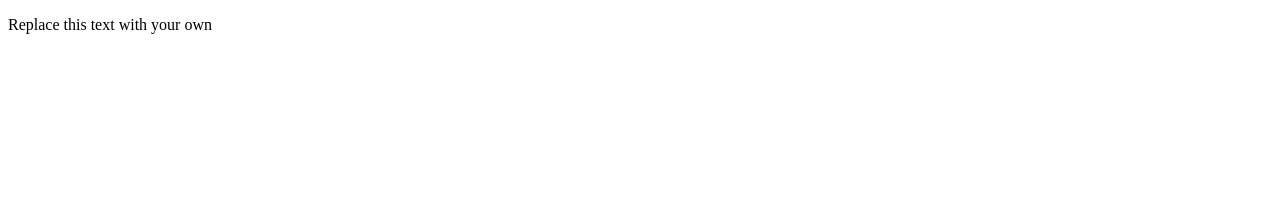
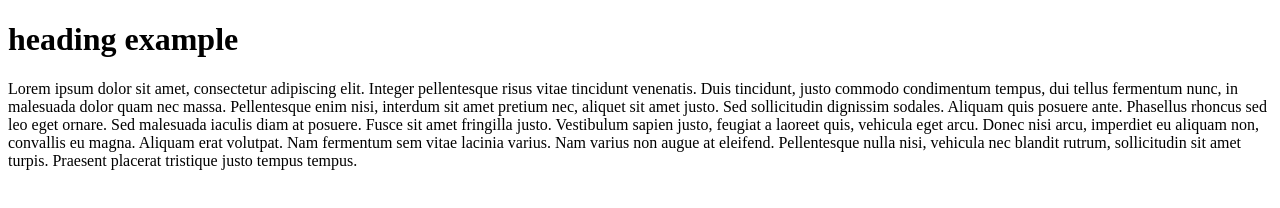
Before and after one commit to travisgeorge/wsd, a plain HTML site: page index.html in a window 1280 px wide. Drawn offline with Linux system fonts and the light colour scheme.

Commit message:
Added heading and paragraph.

```diff
--- a/index.html
+++ b/index.html
@@ -5,6 +5,7 @@
 		<title>Example Title</title>
 	</head>
 	<body>
-		<p>Replace this text with your own</p>
+		<h1>heading example</h1>
+		<p>Lorem ipsum dolor sit amet, consectetur adipiscing elit. Integer pellentesque risus vitae tincidunt venenatis. Duis tincidunt, justo commodo condimentum tempus, dui tellus fermentum nunc, in malesuada dolor quam nec massa. Pellentesque enim nisi, interdum sit amet pretium nec, aliquet sit amet justo. Sed sollicitudin dignissim sodales. Aliquam quis posuere ante. Phasellus rhoncus sed leo eget ornare. Sed malesuada iaculis diam at posuere. Fusce sit amet fringilla justo. Vestibulum sapien justo, feugiat a laoreet quis, vehicula eget arcu. Donec nisi arcu, imperdiet eu aliquam non, convallis eu magna. Aliquam erat volutpat. Nam fermentum sem vitae lacinia varius. Nam varius non augue at eleifend. Pellentesque nulla nisi, vehicula nec blandit rutrum, sollicitudin sit amet turpis. Praesent placerat tristique justo tempus tempus.</p>
 	</body>
 </html>
```
